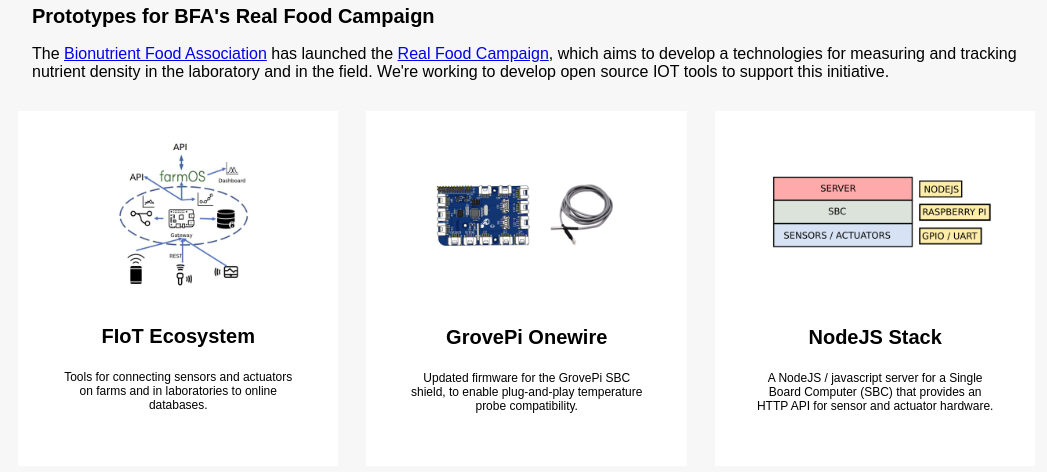
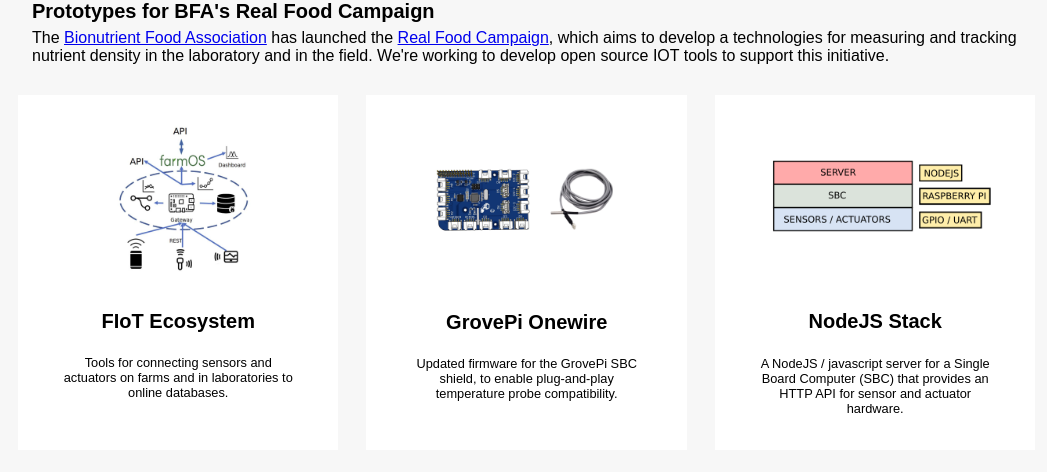
Before and after one commit to fiot-dev/fiot-dev.github.io, a plain HTML site: page index.html in a window 1280 px wide. Shown: the part 117-589 px from the top of the page, without its empty margins (108-1155 px from the left). Drawn offline with Linux system fonts and the light colour scheme.

Commit message:
Tweak title spacing

```diff
--- a/assets/style.css
+++ b/assets/style.css
@@ -19,7 +19,7 @@
 .main {
     max-width: 1000px;
     margin: auto;
-    padding-top: 20px;
+    padding-top: 15px;
 }
 
 h1 {
@@ -30,6 +30,7 @@
 h2 {
     font-size: 20px;
     word-break: break-all;
+    margin: 10px 0 -10px 0;
 }
 
 h3 {
@@ -69,7 +70,7 @@
 /* Blurb */
 .blurb {
     padding: 10px;
-    font-size: 12px;
+    font-size: .8em;
     text-align: center;
 }
 
```
